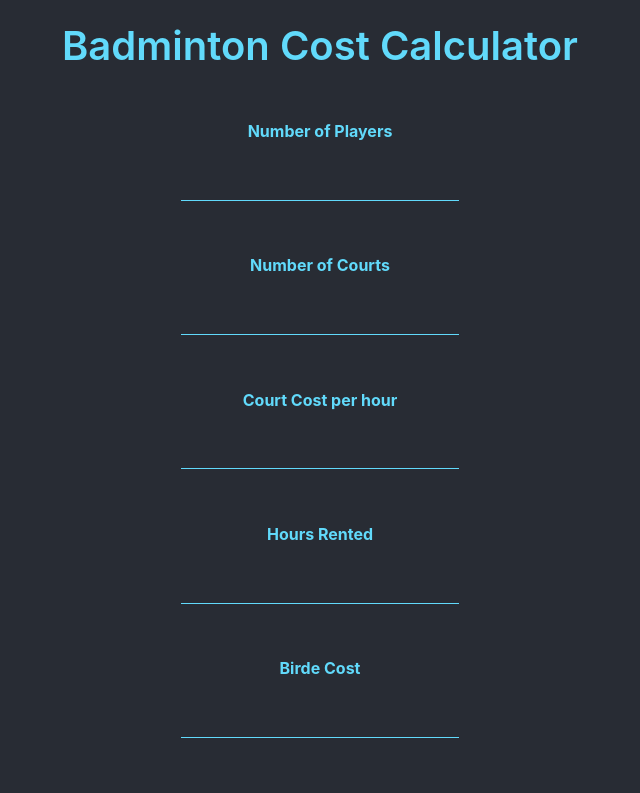
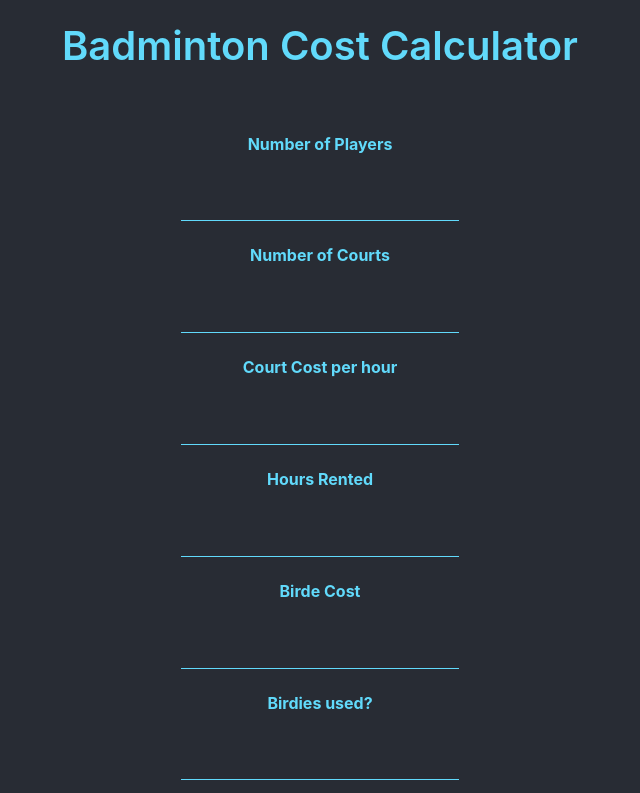
Before and after one commit to KalTang/badmintoncalc, a React (Create React App) app: page / in a window 1280 px wide. Shown: the top 793 px of the page, without its empty margins (320-960 px from the left). Built offline with nearby package versions, Linux system fonts and the light colour scheme.

Commit message:
change form layout

```diff
--- a/src/components/FormComponent.js
+++ b/src/components/FormComponent.js
@@ -6,19 +6,28 @@
     display: flex;
     flex-direction: column;
     align-items: center;
+    padding: 2rem;
 `;
 
 const StyledForm = styled.form`
     display: flex;
     flex-direction: column;
     align-items: center;
-    gap: 1rem;
-    margin-top: 10%;
+    justify-content: center;
+    gap: 0.5rem;
+    margin-top: 2rem;
 `;
+
+// const BirdieContainer = styled.div`
+//     display: flex;
+//     flex-direction: row;
+//     justify-content: center;
+//     align-items: center;
+// `;
 
 const StyledLabel = styled.label`
     font-weight: bold;
-    margin-bottom: 0.3rem;
+    margin-bottom: 1.3rem;
     color: #61dafb;
 `;
 
@@ -28,10 +37,14 @@
     border-bottom: 1px solid #61dafb;
     background-color: transparent;
     color: #61dafb;
-    font-size: 1.2em;
+    font-size: 1.2rem;
     font-weight: 600;
     text-align: center;
-    margin-bottom: 2em;
+    margin-bottom: 1rem;
+
+    &:focus {
+        border-color: #61dafb;
+    }
 `;
 
 const StyledButton = styled.button`
@@ -124,6 +137,9 @@
                     autoComplete="off"
                 ></StyledInput>
                 {/* birdies */}
+
+                {/* birdie section  */}
+
                 <StyledLabel htmlFor="birdieCost">Birde Cost</StyledLabel>
                 <StyledInput
                     type="text"
@@ -142,7 +158,9 @@
                     autoComplete="off"
                 ></StyledInput>
 
-                <StyledButton type="submit">Submit</StyledButton>
+                <Link to="cost">
+                    <StyledButton type="submit">Submit</StyledButton>
+                </Link>
             </StyledForm>
         </StyledFormContainer>
     );
```
